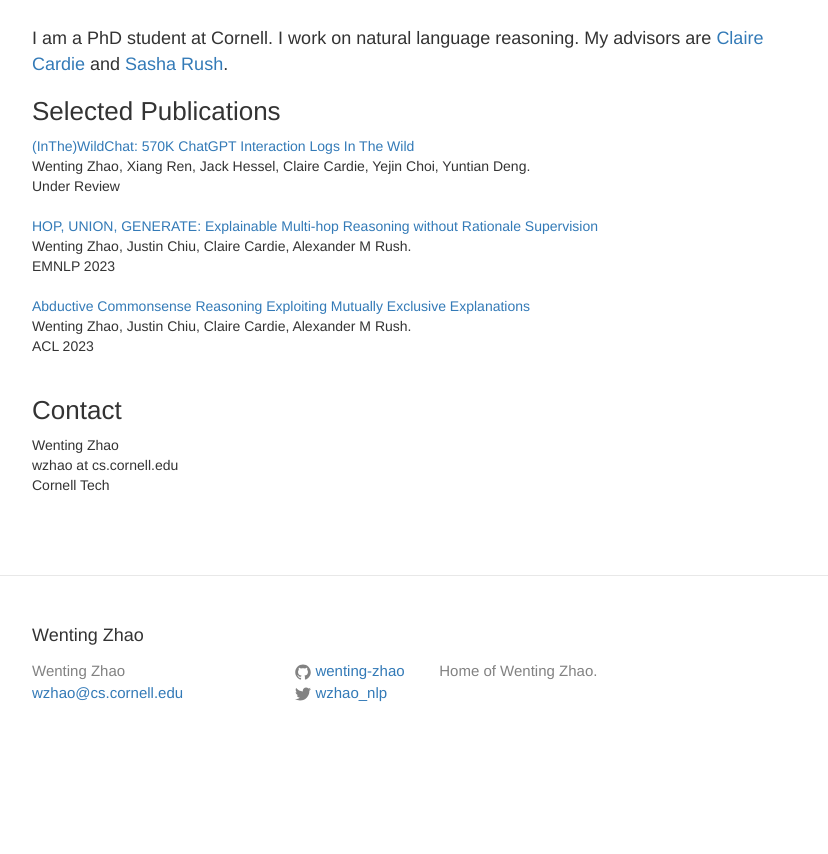
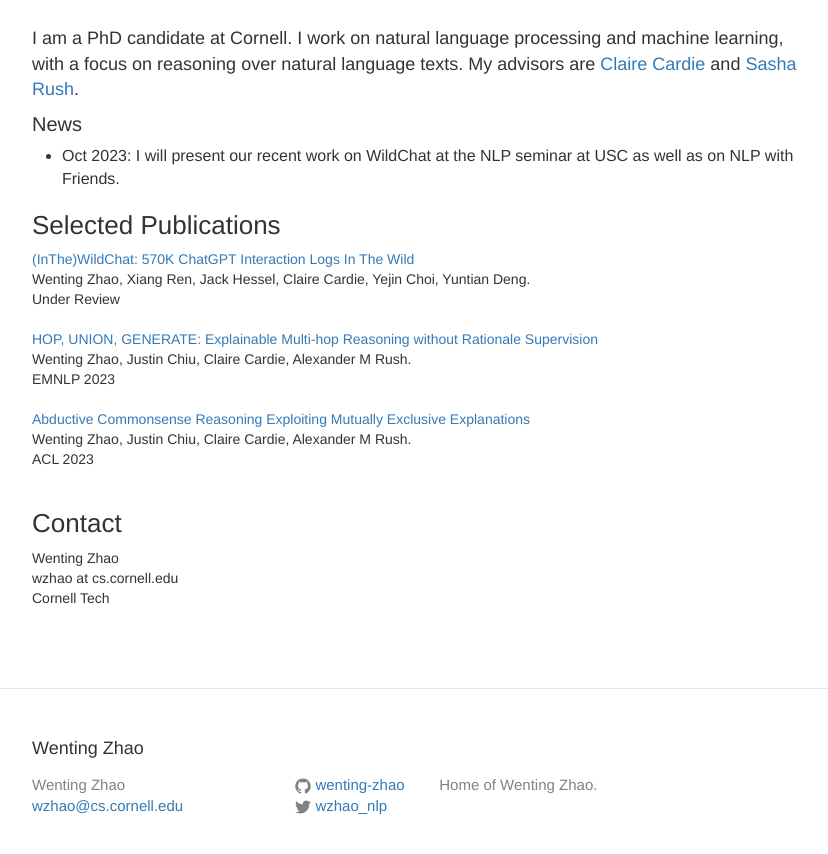
Before and after one commit to wenting-zhao/wenting-zhao.github.io, a Jekyll site: the page built from index.html, in a window 1280 px wide, cut to the strip 306-1178 px from the top of the page. Shown: the top 854 px of the strip, without its empty margins (218-1046 px from the left). Built offline with Jekyll 4.4.1, drawn with Linux system fonts in a browser that asks for light colours; before the commit the page ends 1064 px from its top, so only the background shows below that.

Commit message:
Update index.html

```diff
--- a/index.html
+++ b/index.html
@@ -25,8 +25,14 @@ show: 1
 </div>
 
 <p style="font-size: 18px">
-I am a PhD student at Cornell. I work on natural language reasoning. My advisors are <a href="https://www.cs.cornell.edu/home/cardie/">Claire Cardie</a> and <a href="https://rush-nlp.com/">Sasha Rush</a>.
+I am a PhD candidate at Cornell. I work on natural language processing and machine learning, with a focus on reasoning over natural language texts. My advisors are <a href="https://www.cs.cornell.edu/home/cardie/">Claire Cardie</a> and <a href="https://rush-nlp.com/">Sasha Rush</a>.
 </p>
+
+<h4> News </h4>
+<ul style="font-size: 16px">
+    <li>Oct 2023: I will present our recent work on WildChat at the NLP seminar at USC as well as on NLP with Friends.
+    </li>
+</ul>
 
 <h3>Selected Publications</h3>
 
```
